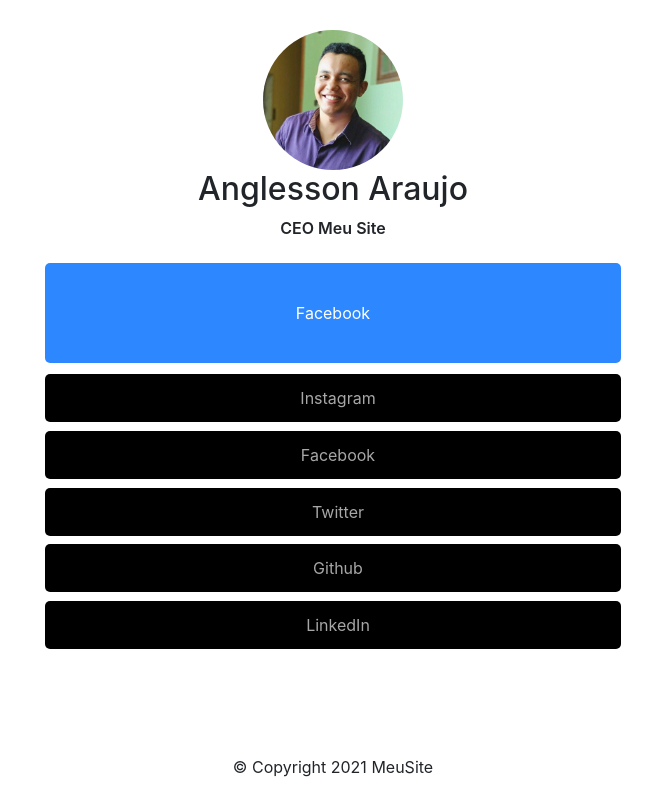
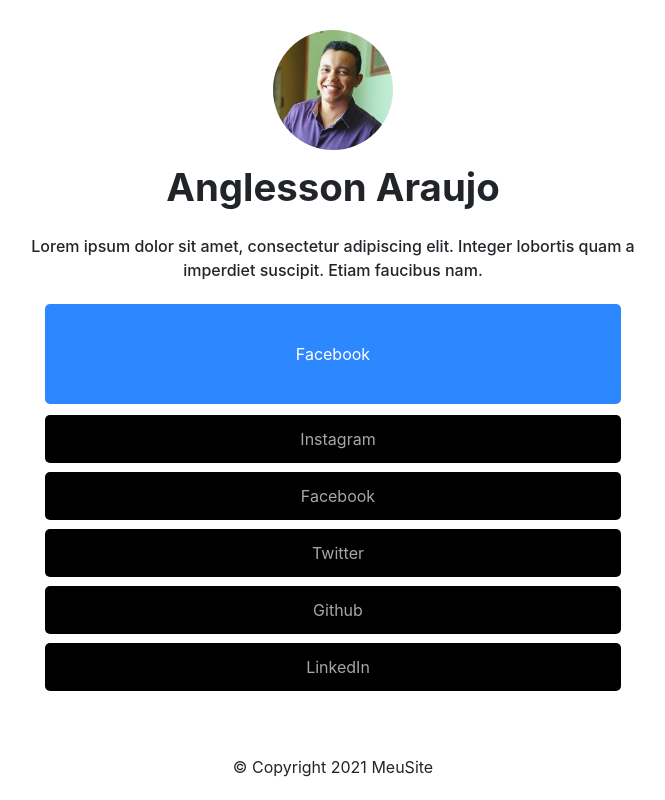
Before and after one commit to anglesson/meusite, a React (Create React App) app: page /1 in a window 1280 px wide. Shown: the whole page, without its empty margins (307-972 px from the left). Built offline with nearby package versions, Linux system fonts and the light colour scheme; no server answers; some icons are missing.

Commit message:
Visual finalizado com fonte Popins

```diff
--- a/src/App.js
+++ b/src/App.js
@@ -1,4 +1,4 @@
-import React, {useState} from "react";
+import React from "react";
 import "./App.css";
 import { BrowserRouter as Router, Route, Switch } from "react-router-dom";
 import Home from "./pages/Home";
@@ -10,9 +10,6 @@ import { AuthProvider } from "./Auth";
 import PrivateRoute from "./components/PrivateRoute";
 
 const App = () => {
-  const [dadosDaPagina, setDadosDaPagina] = useState({
-    bc: "blue"
-  });
 
   const teste = () => {
     alert('chegou!');
--- a/src/components/Avatar/Avatar.js
+++ b/src/components/Avatar/Avatar.js
@@ -12,7 +12,7 @@ const Avatar = (props) => {
                 <figure class="personal-figure">
                     <img src={props.avatar} className="personal-avatar" alt="avatar"></img>
                     <figcaption class="personal-figcaption">
-                        <img src="https://raw.githubusercontent.com/ThiagoLuizNunes/angular-boilerplate/master/src/assets/imgs/camera-white.png"></img>
+                        <img alt="Logo" src="https://raw.githubusercontent.com/ThiagoLuizNunes/angular-boilerplate/master/src/assets/imgs/camera-white.png"></img>
                     </figcaption>
                 </figure>
             </label>
--- a/src/components/AvatarPageMain/AvatarPageMain.css
+++ b/src/components/AvatarPageMain/AvatarPageMain.css
@@ -3,20 +3,46 @@
   flex-direction: column;
   justify-content: center;
   align-items: center;
-  padding: 0 29%;
+  padding: 0 1.2em;
 }
 
 .AvatarPM > p {
   text-align: center;
-  word-wrap: normal;
   font-size: 1em;
-  font-weight: 600;
+  font-weight: 500;
+  margin-top: 1em;
+  width: 70%;
+  min-width: 210px;
+}
+
+.AvatarPM > h1 {
+  font-size: 2.4rem;
+  text-align: center;
+  font-weight: 700;
+  margin-top: 14px;
+}
+
+@media (max-width: 300px) {
+  .AvatarPM > h1 {
+    font-size: 1.4rem;
+    text-align: center;
+    font-weight: 700;
+    margin-top: 14px;
+  }
+
+  .AvatarPM > p {
+    text-align: center;
+    word-wrap: normal;
+    font-size: 1em;
+    font-weight: 500;
+    margin-top: 1em;
+  }
 }
 
 .image {
   position: relative;
-  width: 140px;
-  height: 140px;
+  width: 120px;
+  height: 120px;
   /* width: 28vw;
   height: 28vw;
   max-width: 110px;
--- a/src/components/AvatarPageMain/AvatarPageMain.js
+++ b/src/components/AvatarPageMain/AvatarPageMain.js
@@ -5,9 +5,9 @@ import './AvatarPageMain.css'
 const AvatarPM = (props) => (
   <div className="AvatarPM" hidden={props.useBanner}>
     <div className="avatar-image">
-      <img className="image" src={props.avatar} alt="Image Page" />
+      <img className="image" src={props.avatar} alt="ImagePage" />
     </div>
-    <h2 style={{ textAlign: 'center' }}>{props.pageName}</h2>
+    <h1>{props.pageName}</h1>
     <p>{props.subtitle}</p>
   </div>
 )
--- a/src/index.css
+++ b/src/index.css
@@ -1,8 +1,9 @@
+@import url('https://fonts.googleapis.com/css2?family=Poppins:wght@400;500;600&display=swap');
+
 body {
   margin: 0;
-  font-family: -apple-system, BlinkMacSystemFont, 'Segoe UI', 'Roboto', 'Oxygen',
-    'Ubuntu', 'Cantarell', 'Fira Sans', 'Droid Sans', 'Helvetica Neue',
-    sans-serif;
+  font-family: 'Poppins', sans-serif;
+  font-size: 16px;
   -webkit-font-smoothing: antialiased;
   -moz-osx-font-smoothing: grayscale;
 }
--- a/src/pages/Admin.js
+++ b/src/pages/Admin.js
@@ -94,7 +94,7 @@ const Admin = () => {
               <Row className="justify-content-md-center">
                 <div className="frame-container">
                   <div className="frame-content">
-                    <iframe className="frame-preview" src="/anglesson" frameborder="0" width="100px" height="400px" >
+                    <iframe title="MeuSiteFrame" className="frame-preview" src="/anglesson" frameborder="0" width="100px" height="400px" >
                     </iframe>
                   </div>
                 </div>
--- a/src/pages/PageMain/PageMain.js
+++ b/src/pages/PageMain/PageMain.js
@@ -4,15 +4,16 @@ import Header from '../../components/Header/Header';
 
 import avatar from '../../assets/img/avatar.jpg';
 
-import './PageMain.css'
 import Button from '../../components/Button/Button';
 import Footer from '../../components/Footer/Footer';
+
+import './PageMain.css';
 
 const PageMain = (props) => {
 
 	const site = {
 		pageName: 'Anglesson Araujo',
-		subtitle: 'CEO Meu Site',
+		subtitle: 'Lorem ipsum dolor sit amet, consectetur adipiscing elit. Integer lobortis quam a imperdiet suscipit. Etiam faucibus nam.',
 		useBanner: false,
 		elements: [
 			{
```
Also changed, not shown: 1 other file (tests, documents, lock files or other folders).
